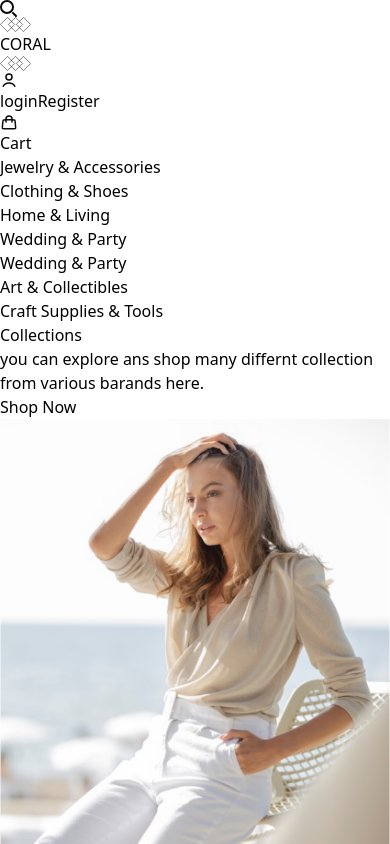
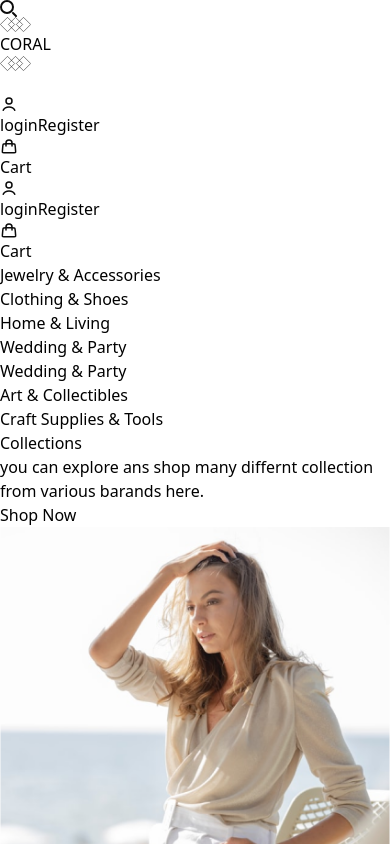
Before and after one commit to mayankrudani/Cilans-Task, a React (Vite) app: page / in a window 390 px wide. Shown: the top 844 px of the page. Built offline with nearby package versions, Linux system fonts and the light colour scheme.

Commit message:
make navbar fully responsive

```diff
--- a/src/modules/home/component/product/index.tsx
+++ b/src/modules/home/component/product/index.tsx
@@ -4,7 +4,7 @@ const ShopNowProduct = () => {
         <div className="relative bg-[#F1F1F1] py-10 px-5 lg:px-40">
             <div className="grid grid-cols-1 lg:grid-cols-2 gap-x-44">
                 <div>
-                    <div className="text-6xl font-normal my-8">Collections</div>
+                    <div className="text-4xl lg:text-6xl font-normal my-8">Collections</div>
                     <div className="capitalize text-lg my-8 leading-10">
                         you can explore ans shop many differnt collection
                         from various barands here.
@@ -13,11 +13,11 @@ const ShopNowProduct = () => {
                         Shop Now
                     </button>
                 </div>
-                <div className="w-72 relative mt-10 lg:mt-0">
+                <div className="w-44 lg:w-72 relative mt-10 lg:mt-0">
                     <div className="relative z-10">
                         <img className="rounded-tl-[100px] rounded-br-[100px]" src="/engin-akyurt-jaZoffxg1yc-unsplash.png" alt="Product Image" />
                     </div>
-                    <div className="w-72 h-full rounded-tl-[100px] rounded-br-[100px] border-2 border-[#AFAFAF] absolute top-2 -right-2 z-[0]"></div>
+                    <div className="w-44 lg:w-72 h-full rounded-tl-[100px] rounded-br-[100px] border-2 border-[#AFAFAF] absolute top-2 -right-2 z-[0]"></div>
                 </div>
             </div>
             <div className="absolute top-24 right-0 w-44 hidden lg:block">
--- a/src/modules/layout/navbar/index.tsx
+++ b/src/modules/layout/navbar/index.tsx
@@ -1,17 +1,21 @@
+import { useState } from "react";
 import { Link } from "react-router-dom";
 
 
 const Navbar = () => {
+    const [showCategories, setShowCategories] = useState<boolean>(false)
+
     return (
-        <nav className=" px-40  bg-[#F1F1F1] w-full">
-            <div className=" p-5 border-b flex justify-between border-[#E3E3E3] ">
-                <div className="flex items-center">
+        <nav className=" lg:px-40  bg-[#F1F1F1] w-full">
+            <div className="p-5 border-b flex justify-between border-[#E3E3E3] ">
+                <div className="flex items-center hidden lg:block">
                     <svg xmlns="http://www.w3.org/2000/svg" width="17" height="17" viewBox="0 0 17 17" fill="none">
                         <circle cx="7" cy="7" r="6" stroke="#0B0B0B" stroke-width="2" />
                         <path d="M16 16L13 13" stroke="#0B0B0B" stroke-width="2" stroke-linecap="round" />
                     </svg>
                 </div>
-                <div className="flex items-center">
+                <div className=" w-full lg:w-min flex items-center justify-between">
+                    <div className="flex items-center justify-between">
                         <svg xmlns="http://www.w3.org/2000/svg" width="31" height="15" viewBox="0 0 31 15" fill="none">
                             <path d="M0.353554 7.5L7.5 0.353554L14.6464 7.5L7.5 14.6464L0.353554 7.5Z" stroke="black" stroke-width="0.5" />
                             <path d="M8.35355 7.5L15.5 0.353554L22.6464 7.5L15.5 14.6464L8.35355 7.5Z" stroke="black" stroke-width="0.5" />
@@ -28,7 +32,14 @@ const Navbar = () => {
                             <path d="M16.3536 7.5L23.5 0.353554L30.6464 7.5L23.5 14.6464L16.3536 7.5Z" stroke="black" stroke-width="0.5" />
                         </svg>
                     </div>
-                <div className="grid grid-cols-3 gap-x-4  text-sm">
+
+                    <button type="button" onClick={() => setShowCategories(!showCategories)} className="inline-flex items-center p-2 w-10 h-10 justify-center text-sm text-gray-500 rounded-lg md:hidden hover:bg-gray-100 focus:outline-none focus:ring-2 focus:ring-gray-200 dark:text-gray-400 dark:hover:bg-gray-700 dark:focus:ring-gray-600" aria-controls="navbar-default" aria-expanded="false">
+                        <svg className="w-5 h-5" aria-hidden="true" xmlns="http://www.w3.org/2000/svg" fill="none" viewBox="0 0 17 14">
+                            <path stroke="currentColor" stroke-linecap="round" stroke-linejoin="round" stroke-width="2" d="M1 1h15M1 7h15M1 13h15" />
+                        </svg>
+                    </button>
+                </div>
+                <div className="hidden lg:flex grid grid-cols-3 gap-x-4 text-sm">
                     <Link to={"login"} className="flex items-center">
                         <svg xmlns="http://www.w3.org/2000/svg" width="18" height="18" viewBox="0 0 24 24" fill="none">
                             <path d="M19.7274 20.4471C19.2716 19.1713 18.2672 18.0439 16.8701 17.2399C15.4729 16.4358 13.7611 16 12 16C10.2389 16 8.52706 16.4358 7.12991 17.2399C5.73276 18.0439 4.72839 19.1713 4.27259 20.4471" stroke="#0B0B0B" stroke-width="2" stroke-linecap="round" />
@@ -52,8 +63,35 @@ const Navbar = () => {
                     </Link>
                 </div>
             </div>
-            <div className="mt-6 text-sm">
-                <div className="flex justify-between">
+            <div className="lg:mt-6 text-sm">
+                <div className={`ps-3 bg-white lg:bg-transparent flex flex-col lg:flex-row justify-between
+                ${showCategories ? "h-[300px]" : "h-0"} transition-all duration-500
+                `}>
+
+                    <div className=" block lg:hidden mt-3 grid grid-cols-3 gap-x-4 text-sm">
+                        <Link to={"login"} className="flex items-center">
+                            <svg xmlns="http://www.w3.org/2000/svg" width="18" height="18" viewBox="0 0 24 24" fill="none">
+                                <path d="M19.7274 20.4471C19.2716 19.1713 18.2672 18.0439 16.8701 17.2399C15.4729 16.4358 13.7611 16 12 16C10.2389 16 8.52706 16.4358 7.12991 17.2399C5.73276 18.0439 4.72839 19.1713 4.27259 20.4471" stroke="#0B0B0B" stroke-width="2" stroke-linecap="round" />
+                                <circle cx="12" cy="8" r="4" stroke="#0B0B0B" stroke-width="2" stroke-linecap="round" />
+                            </svg>
+                            <span className="ms-1">
+                                login
+                            </span>
+                        </Link>
+                        <Link to={"create-account"} className="flex items-center">
+                            Register
+                        </Link>
+                        <Link to={"/cart"} className="flex items-center">
+                            <svg xmlns="http://www.w3.org/2000/svg" width="18" height="18" viewBox="0 0 24 24" fill="none">
+                                <path d="M8 12L8 8C8 5.79086 9.79086 4 12 4V4C14.2091 4 16 5.79086 16 8L16 12" stroke="#0B0B0B" stroke-width="2" stroke-linecap="round" />
+                                <path d="M3.69435 12.6678C3.83942 10.9269 3.91196 10.0565 4.48605 9.52824C5.06013 9 5.9336 9 7.68053 9H16.3195C18.0664 9 18.9399 9 19.514 9.52824C20.088 10.0565 20.1606 10.9269 20.3057 12.6678L20.8195 18.8339C20.904 19.8474 20.9462 20.3542 20.6491 20.6771C20.352 21 19.8435 21 18.8264 21H5.1736C4.15655 21 3.64802 21 3.35092 20.6771C3.05382 20.3542 3.09605 19.8474 3.18051 18.8339L3.69435 12.6678Z" stroke="#0B0B0B" stroke-width="2" />
+                            </svg>
+                            <span className="ms-1">
+                                Cart
+                            </span>
+                        </Link>
+                    </div>
+
                     <div>
                         Jewelry & Accessories
                     </div>
@@ -77,7 +115,7 @@ const Navbar = () => {
                     </div>
                 </div>
             </div>
-        </nav>
+        </nav >
     )
 }
 
```
Lines whose indentation alone changed are shown as unchanged.
